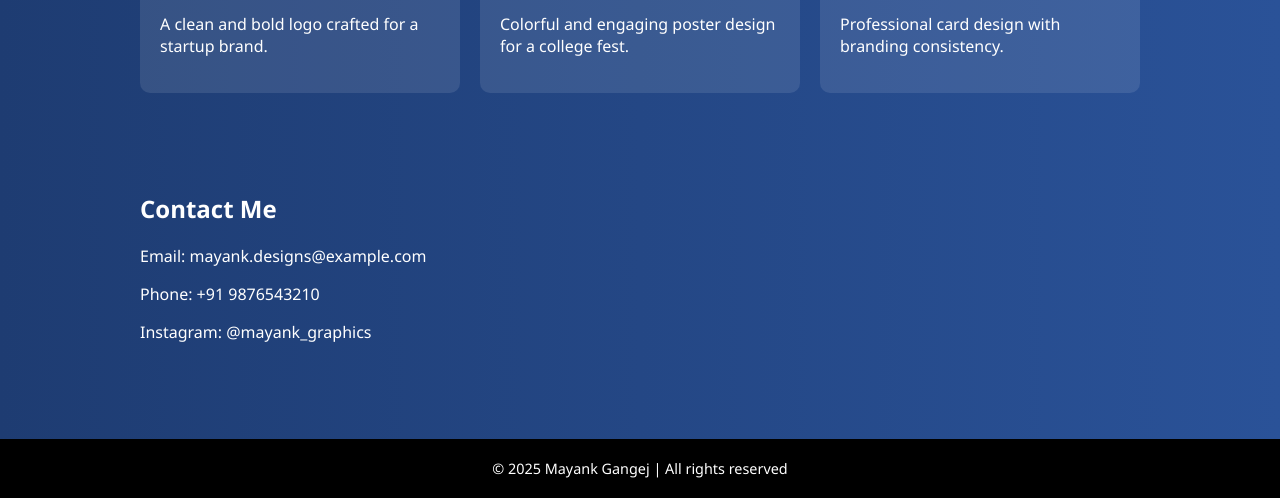
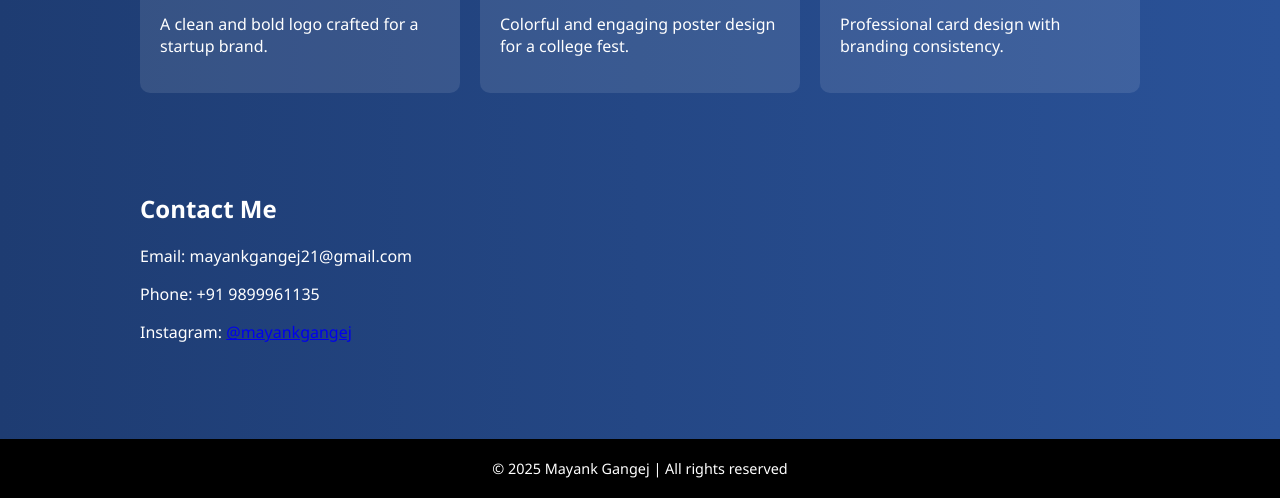
Before and after one commit to mayank-gangej/portfolio, a plain HTML site: page index.html in a window 1280 px wide. Shown: the part 892-1390 px from the top of the page. Drawn offline with Linux system fonts and the light colour scheme.

Commit message:
Update index.html

```diff
--- a/index.html
+++ b/index.html
@@ -134,9 +134,9 @@
 
   <section id="contact">
     <h2>Contact Me</h2>
-    <p>Email: mayank.designs@example.com</p>
-    <p>Phone: +91 9876543210</p>
-    <p>Instagram: @mayank_graphics</p>
+    <p>Email: mayankgangej21@gmail.com</p>
+    <p>Phone: +91 9899961135</p>
+    <p>Instagram: <a href = "https://www.instagram.com/mayankgangej?utm_source=ig_web_button_share_sheet&igsh=ZDNlZDc0MzIxNw==" target = "_blank">@mayankgangej</a></p>
   </section>
 
   <footer>
```
